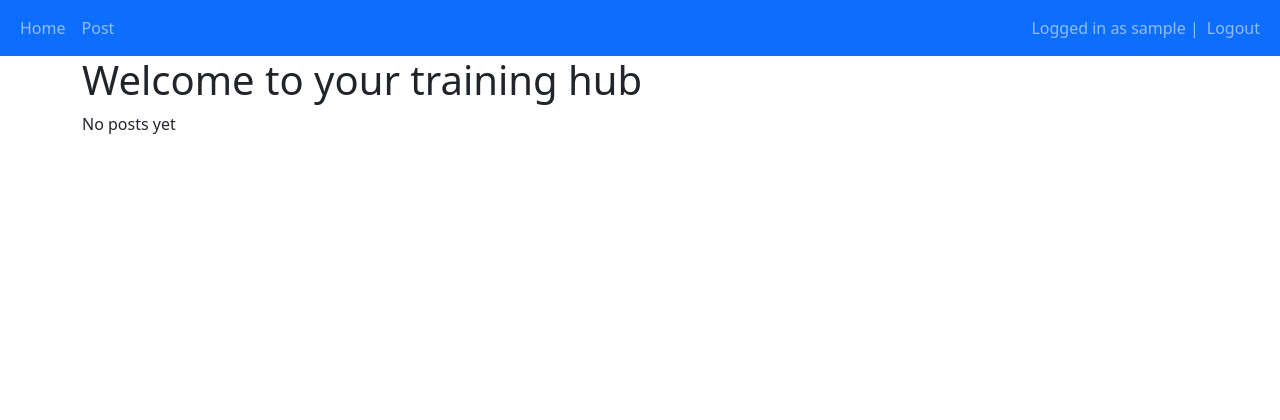
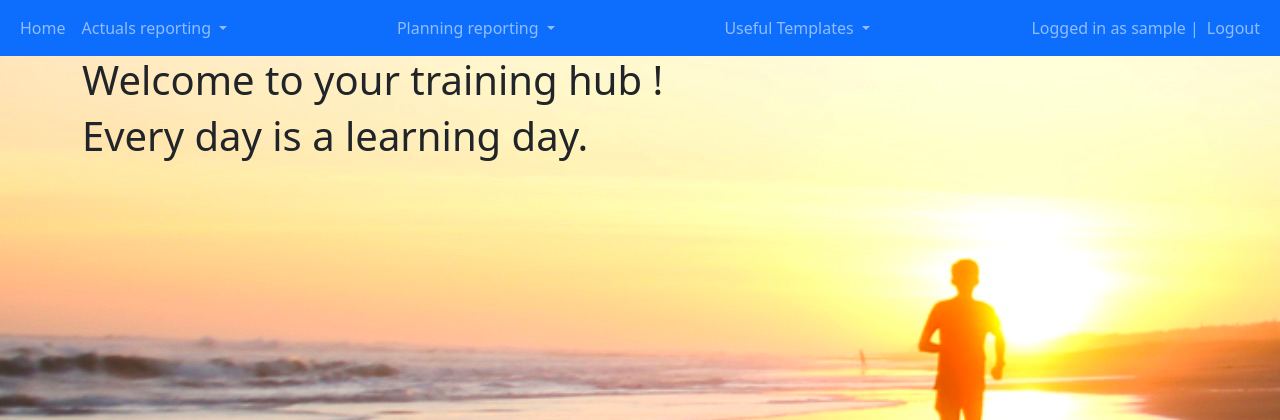
Before and after one commit to AbuDaher/Scoalainformala, a Django app: page / in a window 1280 px wide. Shown: the top 420 px of the page. Run offline with Django 4.2, Linux system fonts and the light colour scheme; the visitor is signed in with stand-in values (Sample User, id 1); data that the repository does not hold is empty.

Commit message:
proiectfinal

```diff
--- a/proiectfinal/aplicatie1/templates/aplicatie1/base.html
+++ b/proiectfinal/aplicatie1/templates/aplicatie1/base.html
@@ -1,5 +1,7 @@
+
 <!DOCTYPE html>
-<html lang="en">
+{% load static %}
+<html lang="en" xmlns="http://www.w3.org/1999/html">
 <head>
     <meta charset="UTF-8">
     <meta http-equiv="X-UA-Compatible" content="IE=edge">
@@ -12,7 +14,7 @@
 
     <title>{% block title %}My site{% endblock %}</title>
 </head>
-<body>
+<body id="bg" style="background-image: url('{%static 'img/Wallpaper2.jpg'%}');">
 <nav class="navbar navbar-expand-lg navbar-dark bg-primary">
     <div class="container-fluid">
         <div>
@@ -20,29 +22,66 @@
                 <li class="nav-item">
                     <a class="nav-link" href="/home">Home</a>
                 </li>
-                <li class="nav-item">
-                    <a class="nav-link" href="/create_post">Post</a>
+            </ul>
+        </div>
+        <div class="collapse navbar-collapse" id="navbarNavDarkDropdown">
+            <ul class="navbar-nav">
+                <li class="nav-item dropdown">
+                    <a class="nav-link dropdown-toggle" href="#" id="navbarDarkDropdownMenuLink" role="button"
+                       data-bs-toggle="dropdown" aria-expanded="false">
+                        Actuals reporting
+                    </a>
+                    <ul class="dropdown-menu dropdown-menu-dark" aria-labelledby="navbarDarkDropdownMenuLink">
+                        <li><a class="dropdown-item" href="actuals">View Materials</a></li>
+                        <li><a class="dropdown-item" href="/create_post_actuals">Post New Material</a></li>
+                        <li><a class="dropdown-item" href="#">Delete Obsolete Material</a></li>
+                    </ul>
                 </li>
             </ul>
         </div>
-        <div>
+        <div class="collapse navbar-collapse" id="navbarNavDarkDropdown0">
             <ul class="navbar-nav">
+                <li class="nav-item dropdown">
+                    <a class="nav-link dropdown-toggle" href="#" id="navbarDarkDropdownMenuLink0" role="button"
+                       data-bs-toggle="dropdown" aria-expanded="false">
+                        Planning reporting
+                    </a>
+                    <ul class="dropdown-menu dropdown-menu-dark" aria-labelledby="navbarDarkDropdownMenuLink">
+                        <li><a class="dropdown-item" href="/planning">View Materials</a></li>
+                        <li><a class="dropdown-item" href="/create_post_planning">Post New Material</a></li>
+                        <li><a class="dropdown-item" href="#">Delete Obsolete Material</a></li>
+                    </ul>
+                </li>
+            </ul>
+        </div>
+        <div class="collapse navbar-collapse" id="navbarNavDarkDropdown1">
+            <ul class="navbar-nav">
+                <li class="nav-item dropdown">
+                    <a class="nav-link dropdown-toggle" href="#" id="navbarDarkDropdownMenuLink1" role="button"
+                       data-bs-toggle="dropdown" aria-expanded="false">
+                        Useful Templates
+                    </a>
+                    <ul class="dropdown-menu dropdown-menu-dark" aria-labelledby="navbarDarkDropdownMenuLink">
+                        <li><a class="dropdown-item" href="#">Download Templates</a></li>
+                        <li><a class="dropdown-item" href="/create_post">Post New Templates</a></li>
+                        <li><a class="dropdown-item" href="#">Delete Obsolete Templates</a></li>
+                    </ul>
+                </li>
+            </ul>
+        </div>
+        <ul class="navbar-nav">
             {% if user.is_authenticated %}
             <span class="navbar-text bg-blue">Logged in as {{user.username}} | </span>
             <li class="nav-item">
-              <a class="nav-link" href="/logout">Logout</a>
+                <a class="nav-link" href="/logout">Logout</a>
             </li>
             {% else %}
             <li class="nav-item">
-              <a class="nav-link" href="/login">Login</a>
+                <a class="nav-link" href="/login">Login</a>
             </li>
             {% endif %}
-            </ul>
-
-        </div>
-
+        </ul>
     </div>
-
 </nav>
 <div class="container">{% block content %} {% endblock %}
 </div>
@@ -51,6 +90,5 @@
         integrity="sha384-ka7Sk0Gln4gmtz2MlQnikT1wXgYsOg+OMhuP+IlRH9sENBO0LRn5q+8nbTov4+1p"
         crossorigin="anonymous"
 ></script>
-
 </body>
 </html>
--- a/proiectfinal/aplicatie1/templates/aplicatie1/home.html
+++ b/proiectfinal/aplicatie1/templates/aplicatie1/home.html
@@ -1,30 +1,13 @@
 {% extends 'aplicatie1/base.html' %}
+{% load static %}
 {% block title %}Home page{% endblock %}
 {% block content %}
-<h1>Welcome to your training hub</h1>
-{% for post in posts %}
-<div class="card mt-2">
-    <div class="card-header"><strong>{{post.author.username}}</strong></div>
-    <div class="card-body d-flex flex-row justify-content-between">
-        <div>
-            <h5 class="card-title">{{post.title}}</h5>
-            <p>{{post.description}}</p>
-        </div>
-        <div>
-        {% if user == post.author or perms.aplicatie1.delete_post %}
-            <form method="post">
-                  {% csrf_token %}
-                  <button type="submit" class="btn btn-danger" name="post-id" value="{{post.id}}">Delete</button>
-            </form>
-        {% endif %}
-        {% if user.is_staff %}
+<head>
+</head>
+<body id="bg" style="back-ground-image: url('{%static 'img/Wallpaper2.jpg'%}');">
+<h1>Welcome to your training hub !</h1>
+<h1>Every day is a learning day. </h1>
+{% endblock %}
 
 
-         {% endif %}
-        </div>
-    </div>
-    <div class="card-footer text=muted">{{post.crated_at}}</div>
-</div>
-{% empty %}
-<p>No posts yet </p>
-{% endfor %}{% endblock %}
+</body>
--- a/proiectfinal/aplicatie1/urls.py
+++ b/proiectfinal/aplicatie1/urls.py
@@ -3,9 +3,14 @@
 from django.urls import path
 from . import views
 
+
 urlpatterns = [
     path('', views.home, name='home'),
     path('home', views.home, name='home'),
     path('sign-up', views.sign_up, name='sign_up'),
-    path('create_post', views.create_post, name='create_post'),
+    path('create_post_actuals', views.create_post_actuals, name='create_post_actuals'),
+    path('create_post_planning', views.create_post_planning, name='create_post_planning'),
+    path('actuals',views.actuals, name='actuals'),
+    path('planning',views.planning, name='planning'),
+
 ]
--- a/proiectfinal/aplicatie1/views.py
+++ b/proiectfinal/aplicatie1/views.py
@@ -35,20 +35,92 @@ def home(request):
     return render(request, 'aplicatie1/home.html', {"posts" : posts})
 
 
+@login_required(login_url='/login')
+def actuals(request):
+    posts1 = Post.objects.all()
+
+    if request.method == "POST":
+        post_id = request.POST.get("post-id")
+        user_id = request.POST.get("user-id")
+
+        if post_id:
+            post = Post.objects.filter(id=post_id).first()
+            if post and (post.author == request.user or request.user.has_perm("aplicatie1.delete_post")):
+                post.delete()
+        elif user_id:
+            user= User.objects.filter(id=user_id).first()
+            if user and request.user.is_staff:
+                try:
+                    group = Group.objects.filter(name="default")
+                    group.user_set.remove(user)
+                except:
+                    pass
+                try:
+                    group = Group.objects.filter(name="mod")
+                    group.user_set.remove(user)
+                except:
+                    pass
+
+    return render(request, 'aplicatie1/actuals.html', {"posts1" : posts1})
+
+
+def planning(request):
+    posts2 = Post.objects.all()
+
+    if request.method == "POST":
+        post_id = request.POST.get("post-id")
+        user_id = request.POST.get("user-id")
+
+        if post_id:
+            post = Post.objects.filter(id=post_id).first()
+            if post and (post.author == request.user or request.user.has_perm("aplicatie1.delete_post")):
+                post.delete()
+        elif user_id:
+            user= User.objects.filter(id=user_id).first()
+            if user and request.user.is_staff:
+                try:
+                    group = Group.objects.filter(name="default")
+                    group.user_set.remove(user)
+                except:
+                    pass
+                try:
+                    group = Group.objects.filter(name="mod")
+                    group.user_set.remove(user)
+                except:
+                    pass
+
+    return render(request, 'aplicatie1/planning.html', {"posts2" : posts2})
+
+
 @login_required(login_url="/login")
-@permission_required("main.add_post", login_url="/login", raise_exception=True)
-def create_post(request):
+@permission_required("aplicatie1.add_post", login_url="/login", raise_exception=True)
+
+
+def create_post_actuals(request):
     if request.method == 'POST':
         form = PostForm(request.POST)
         if form.is_valid():
             post = form.save(commit=False)
             post.author = request.user
             post.save()
-            return redirect("/home")
+            return redirect("/actuals")
     else:
         form = PostForm()
 
-    return render(request, 'aplicatie1/create_post.html', {"form": form})
+    return render(request, 'aplicatie1/create_post_actuals.html', {"form": form})
+
+def create_post_planning(request):
+    if request.method == 'POST':
+        form = PostForm(request.POST)
+        if form.is_valid():
+            post = form.save(commit=False)
+            post.author = request.user
+            post.save()
+            return redirect("/planning")
+    else:
+        form = PostForm()
+
+    return render(request, 'aplicatie1/create_post_planning.html', {"form": form})
 
 
 
--- a/proiectfinal/proiectfinal/settings.py
+++ b/proiectfinal/proiectfinal/settings.py
@@ -9,7 +9,7 @@ https://docs.djangoproject.com/en/4.0/topics/settings/
 For the full list of settings and their values, see
 https://docs.djangoproject.com/en/4.0/ref/settings/
 """
-
+import os
 from pathlib import Path
 
 # Build paths inside the project like this: BASE_DIR / 'subdir'.
@@ -122,6 +122,9 @@ USE_TZ = True
 # https://docs.djangoproject.com/en/4.0/howto/static-files/
 
 STATIC_URL = 'static/'
+STATICFILES_DIRS=[os.path.join(BASE_DIR,'static')]
+
+
 
 # Default primary key field type
 # https://docs.djangoproject.com/en/4.0/ref/settings/#default-auto-field
--- /dev/null
+++ b/proiectfinal/static/css/style.css
@@ -0,0 +1,6 @@
+#bg{
+    background-size: 1800px 900px;
+    background-repeat: no-repeat;
+    background-position: top;
+    background-attachment: fixed;
+}
```
Also changed, not shown: proiectfinal/aplicatie1/templates/aplicatie1/actuals.html (added, +36 -0 lines), proiectfinal/aplicatie1/templates/aplicatie1/create_post_planning.html (added, +8 -0 lines), proiectfinal/aplicatie1/templates/aplicatie1/planning.html (added, +36 -0 lines), proiectfinal/aplicatie1/templates/aplicatie1/create_post_actuals.html (renamed from proiectfinal/aplicatie1/templates/aplicatie1/create_post.html), proiectfinal/static/img/Wallpaper1.jpg (added), proiectfinal/static/img/Wallpaper2.jpg (added).
